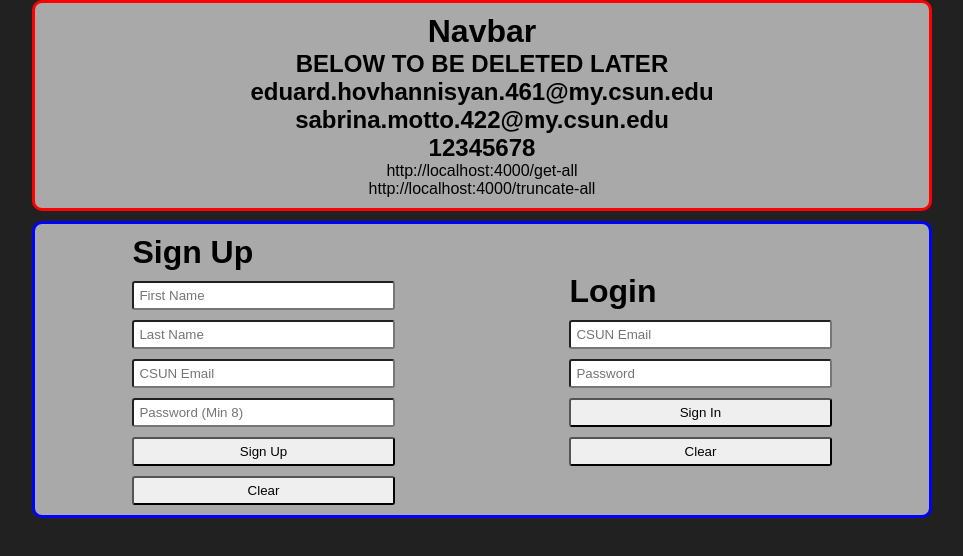
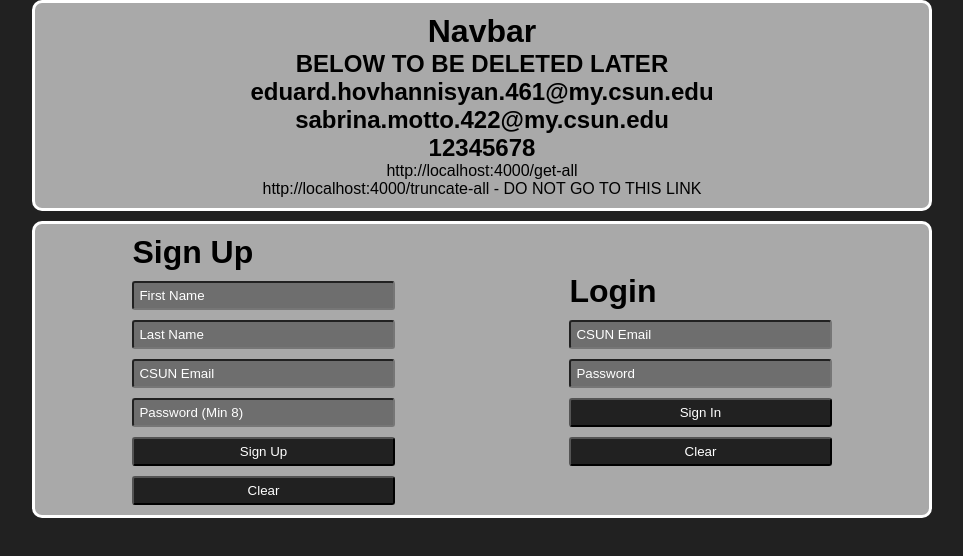
Before and after one commit to dchurley/CSUN-Task-List-Front, a React (Create React App) app: page / in a window 1280 px wide. Shown: the top 556 px of the page, without its empty margins (158-1121 px from the left). Built offline with nearby package versions, Linux system fonts and the light colour scheme.

Commit message:
initial css

```diff
--- a/src/App.css
+++ b/src/App.css
@@ -1,6 +1,6 @@
 * {
   border-radius: 3px;
-    font-family: 'Reem Kufi', sans-serif;
+  font-family: "Reem Kufi", sans-serif;
 }
 
 body {
@@ -19,7 +19,7 @@ div {
 
 .navbar_container {
   padding: 10px 20px;
-  border: 3px solid red;
+  border: 3px solid white;
   background-color: darkgray;
   text-align: center;
 }
@@ -30,7 +30,7 @@ div {
   justify-content: space-around;
   background-color: darkgrey;
   align-items: center;
-    border: 3px solid blue;
+  border: 3px solid white;
   padding: 10px;
 }
 
@@ -43,7 +43,7 @@ div {
 
 .user_dashboard_container {
   margin-top: 10px;
-    border: 3px solid purple;
+  border: 3px solid white;
   padding: 10px;
   background-color: darkgrey;
 }
@@ -60,12 +60,12 @@ div {
   align-items: center;
   justify-content: space-around;
   padding: 5px;
-    border: 3px solid coral;
+  border: 3px solid white;
   background-color: #212121;
 }
 
 .user_dashboard_add_category {
-    border: 3px solid green;
+  border: 3px solid white;
   padding: 10px;
   display: flex;
   flex-direction: column;
@@ -74,7 +74,7 @@ div {
 }
 
 .user_dashboard_add_task {
-    border: 3px solid orange;
+  border: 3px solid white;
   padding: 10px;
   display: flex;
   flex-direction: column;
@@ -84,7 +84,7 @@ div {
 
 .user_dashboard_tasks_container {
   padding: 5px;
-    border: 3px solid brown;
+  border: 3px solid white;
   background-color: #212121;
   margin-top: 10px;
 }
@@ -101,7 +101,6 @@ div {
   display: flex;
   flex-direction: column;
   gap: 10px;
-
 }
 
 .multiline {
@@ -110,7 +109,7 @@ div {
 
 .user_dashboard_tasks_view_task {
   padding: 5px 20px;
-    border: 3px solid orange;
+  border: 3px solid white;
   display: flex;
   align-items: center;
   justify-content: space-between;
@@ -130,7 +129,7 @@ div {
 
 .user_dashboard_tasks_view_task_completed_container {
   padding: 5px 20px;
-    border: 3px solid lightblue;
+  border: 3px solid whiteue;
   display: flex;
   justify-content: space-between;
   align-items: center;
--- a/src/App.js
+++ b/src/App.js
@@ -43,7 +43,7 @@ const Navbar = () => {
       <h2>sabrina.motto.422@my.csun.edu</h2>
       <h2>12345678</h2>
       <p>http://localhost:4000/get-all</p>
-      <p>http://localhost:4000/truncate-all</p>
+      <p>http://localhost:4000/truncate-all - DO NOT GO TO THIS LINK</p>
     </div>
   );
 };
--- a/src/index.css
+++ b/src/index.css
@@ -6,13 +6,41 @@
 
 input {
   padding: 5px;
+  background-color: #6e6e6e;
+  color: white;
+}
+input::placeholder {
+  color: white;
+  opacity: 1;
 }
 
 textarea {
+  background-color: #6e6e6e;
+  color: white;
   padding: 5px;
 }
+
+textarea::placeholder {
+  color: white;
+  opacity: 1;
+}
+
+select {
+  background-color: #6e6e6e;
+  color: white;
+  padding: 5px;
+}
+
+select::placeholder {
+  color: white;
+  opacity: 1;
+}
+
+
 
 button {
   padding: 5px;
   cursor: pointer;
+  background-color: #212121;
+  color: white;
 }
```
Lines whose indentation alone changed are shown as unchanged.
